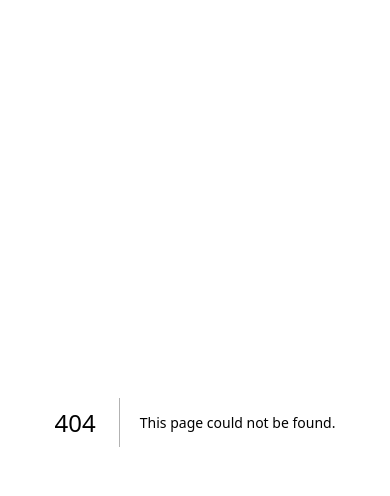
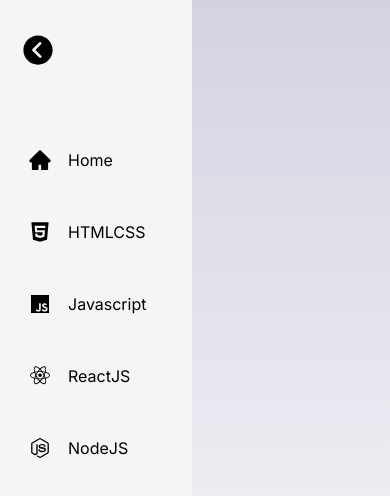
Before and after one commit to danmxli/theodinproject-project-library, a Next.js app: page /vanillajs in a window 390 px wide. Before the commit this address had no page. Shown: the top 496 px of the page. Built offline with nearby package versions, Linux system fonts and the light colour scheme.

Commit message:
desktop and mobile css, route to vanillajs demo page

```diff
--- /dev/null
+++ b/app/vanillajs/page.tsx
@@ -0,0 +1,16 @@
+import Navbar from "@/components/navbar";
+import "@/styles/custom.css";
+
+const PageTwo = () => {
+    return(
+        <main className="flex">
+            <Navbar/>
+            <div className="flex-1 p-4 h-screen overflow-y-auto">
+
+            </div>
+        </main>
+
+    );
+};
+
+export default PageTwo
--- a/components/htmlcss/grid/exampledashboard.tsx
+++ b/components/htmlcss/grid/exampledashboard.tsx
@@ -1,7 +1,7 @@
 const ExampleDashboard = () => {
     return (
         <div className="flex">
-            <aside className="w-1/4 bg-gray-900 p-6 h-screen overflow-scroll">
+            <aside className="w-52 bg-gray-900 p-6 overflow-clip">
                 <h1 className="text-white lg:text-2xl sm:text-sm font-semibold">Dashboard</h1>
                 <ul className="mt-4">
                     <li className="mb-2">
@@ -10,7 +10,7 @@
                     <li className="mb-2">
                         <a href="#" className="text-gray-300 hover:text-white">Analytics</a>
                     </li>
-                    <li className="mb-2">
+                    <li className="lg:mb-48">
                         <a href="#" className="text-gray-300 hover:text-white">Reports</a>
                     </li>
                 </ul>
--- a/styles/custom.css
+++ b/styles/custom.css
@@ -1,6 +1,7 @@
+@media (min-width: 768px) {
     ::-webkit-scrollbar {
-    width: 8px;
-    height: 8px;
+        width: 4px;
+        height: 4px;
     }
 
     ::-webkit-scrollbar-thumb {
@@ -9,10 +10,10 @@
     }
 
     ::-webkit-scrollbar-track {
-    background: none;
-    border-radius: 6px;
+        background: #5f5f5f;
     }
 
     ::-webkit-scrollbar-corner {
-    background: none;
+        background: #5f5f5f;
     }
+}
```
Lines whose indentation alone changed are shown as unchanged.
